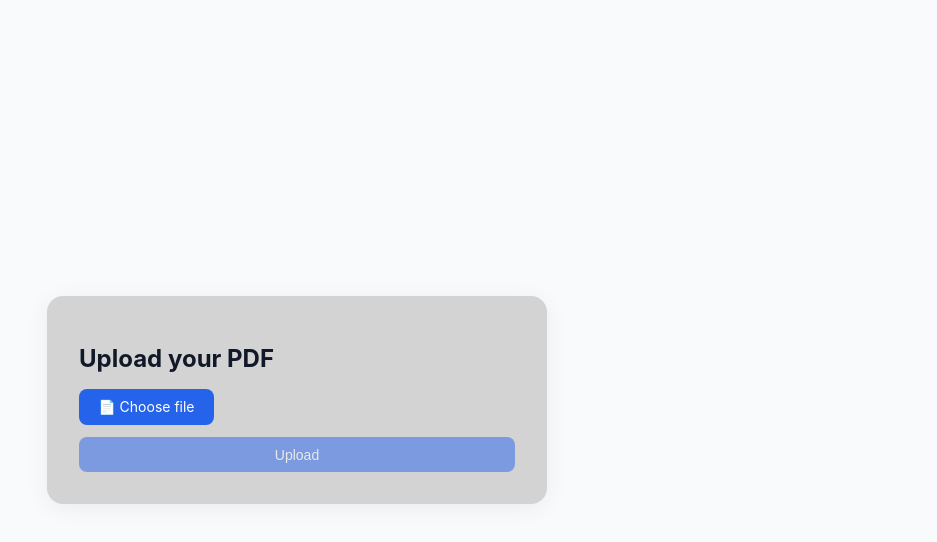
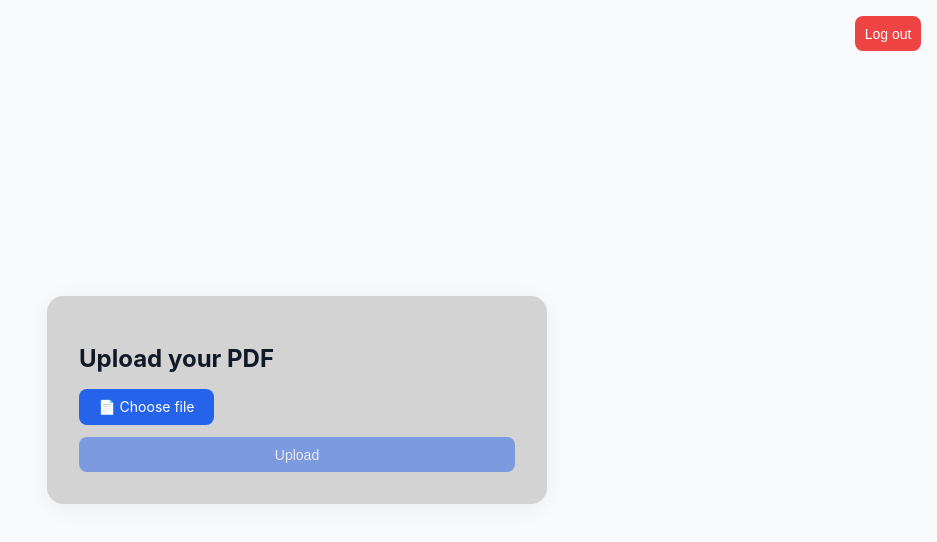
Before and after one commit to artem1dev/functions-openai-pinecone-test-assignment, a Next.js app in the folder frontend/: page /upload in a window 1280 px wide. Shown: the top 542 px of the page, without its empty margins (343-1280 px from the left). Built offline with nearby package versions, Linux system fonts and the light colour scheme; no server answers.

Commit message:
Add buttons

```diff
--- a/frontend/src/pages/upload.tsx
+++ b/frontend/src/pages/upload.tsx
@@ -79,6 +79,14 @@ export default function UploadPage() {
 
   return (
     <div className="app-container">
+      <div className="top-right-buttons">
+        <button className="danger" onClick={() => {
+          localStorage.clear();
+          router.push('/');
+        }}>
+          Log out
+        </button>
+      </div>
       <div className="card">
         <h1>Upload your PDF</h1>
         <label className="custom-file-upload file-label">
--- a/frontend/src/styles/globals.css
+++ b/frontend/src/styles/globals.css
@@ -144,3 +144,11 @@ button.danger:hover {
 .file-label {
   margin-bottom: 12px;
 }
+
+.top-right-buttons {
+  position: absolute;
+  top: 1rem;
+  right: 1rem;
+  display: flex;
+  gap: 0.5rem;
+}
```
Also changed, not shown: frontend/src/pages/chat.tsx (+7 -0 lines).
